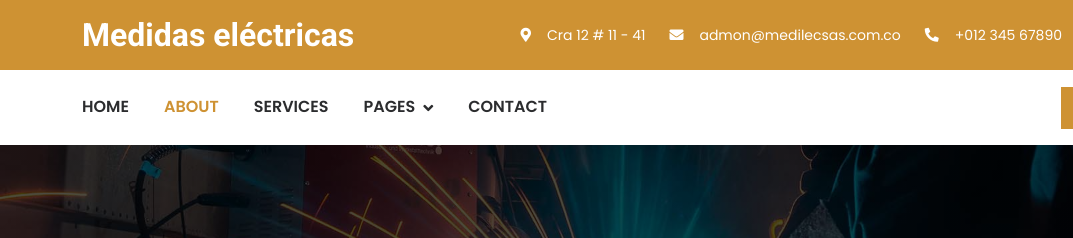
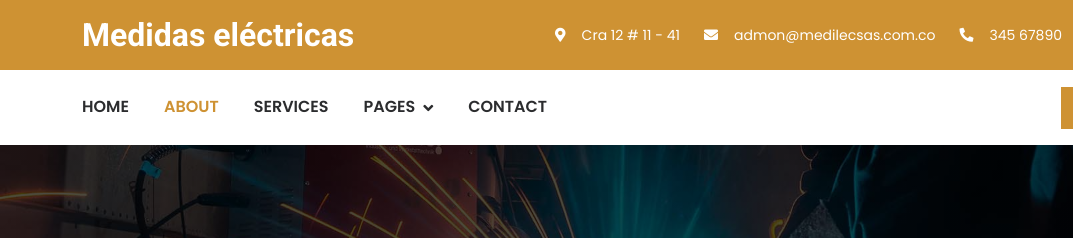
Before and after one commit to Medilec/pag-web, a plain HTML site: page about.html in a window 1280 px wide. Shown: the top 238 px of the page, 0-1073 px from the left. Drawn offline with nearby package versions, Linux system fonts and the light colour scheme.

Commit message:
new again

```diff
--- a/about.html
+++ b/about.html
@@ -51,7 +51,7 @@
                 <div class="ms-auto d-flex align-items-center">
                     <small class="ms-4"><i class="fa fa-map-marker-alt me-3"></i>Cra 12 # 11 - 41</small>
                     <small class="ms-4"><i class="fa fa-envelope me-3"></i>admon@medilecsas.com.co</small>
-                    <small class="ms-4"><i class="fa fa-phone-alt me-3"></i>+012 345 67890</small>
+                    <small class="ms-4"><i class="fa fa-phone-alt me-3"></i>345 67890</small>
                     <div class="ms-3 d-flex">
                         <a class="btn btn-sm-square btn-light text-primary ms-2" href=""><i
                                 class="fab fa-facebook-f"></i></a>
```
